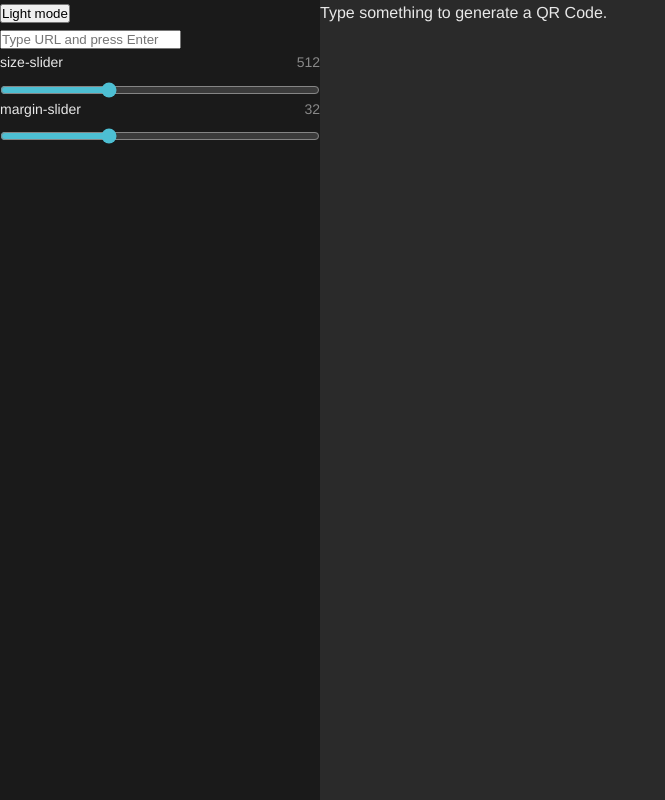
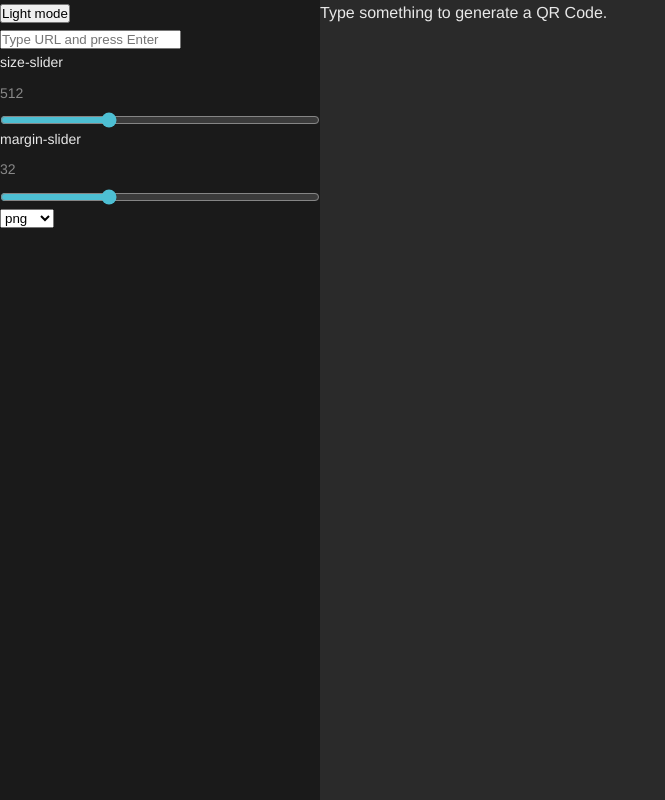
Before and after one commit to andr-migue/damero, a React (Vite) app: page / in a window 1280 px wide. Shown: the whole page, without its empty margins (0-665 px from the left). Built offline with nearby package versions, Linux system fonts and the light colour scheme.

Commit message:
selector for format

```diff
--- a/src/components/Sidebar/Sidebar.tsx
+++ b/src/components/Sidebar/Sidebar.tsx
@@ -11,9 +11,10 @@ interface SidebarProps {
     src: string | undefined
     updateSize: (value: number) => void
     updateMargin: (value: number) => void
+    updateFormat: (value: string) => void
 }
 
-export function Sidebar({ theme, toggleTheme, params,onSubmitData, src, updateSize, updateMargin }: SidebarProps) {
+export function Sidebar({ theme, toggleTheme, params, onSubmitData, src, updateSize, updateMargin, updateFormat }: SidebarProps) {
     const [draft, setDraft] = useState('')
 
     return (
@@ -51,6 +52,16 @@ export function Sidebar({ theme, toggleTheme, params,onSubmitData, src, updateSi
                 onChange={updateMargin}
             />
 
+            <select
+                value={params.format}
+                onChange={e => updateFormat(e.target.value)}
+            >
+                <option value="svg">svg</option>
+                <option value="png">png</option>
+                <option value="jpeg">jpeg</option>
+                <option value="webp">webp</option>
+            </select>
+
             {src && (
                 <a className="download-button" href={src} download={`qr.${params.format}`}>
                     Descargar {params.format.toUpperCase()}
--- a/src/components/controls/SliderControl/SliderControl.tsx
+++ b/src/components/controls/SliderControl/SliderControl.tsx
@@ -15,9 +15,9 @@ export function SliderControl({ label, value, min, max, step, unit, onChange }:
         <label className="slider-control">
             <span className="slider-control__label">
                 {label}
-                <span className="slider-control__value">
-                    {value}{unit && ` ${unit}`}
-                </span>
+            </span>
+            <span className="slider-control__value">
+                {value}{unit && ` ${unit}`}
             </span>
             <input
                 type="range"
--- a/src/core/params.ts
+++ b/src/core/params.ts
@@ -1,5 +1,4 @@
 type ErrorCorrection = 'L' | 'M' | 'Q' | 'H'
-type Format = 'svg' | 'png' | 'jpeg' | 'webp'
 type LogoKind = 'raster' | 'svg'
 
 type Logo = {
@@ -17,7 +16,7 @@ export type Params = {
     margin: number
     error: ErrorCorrection
     version?: number
-    format: Format
+    format: string
 }
 
 export const DEFAULTS = {
--- a/src/pages/GeneratorPage.tsx
+++ b/src/pages/GeneratorPage.tsx
@@ -29,6 +29,7 @@ export function GeneratorPage({ theme, toggleTheme }: GeneratorPageProps) {
     const commitData = (value: string) => setParams(prev => ({ ...prev, data: value }))
     const updateSize = (value: number) => setParams(prev => ({ ...prev, size: value }))
     const updateMargin = (value: number) => setParams(prev => ({ ...prev, margin: value }))
+    const updateFormat = (value: string) => setParams(prev => ({ ...prev, format: value }))
 
     return (
         <div className="box">
@@ -40,6 +41,7 @@ export function GeneratorPage({ theme, toggleTheme }: GeneratorPageProps) {
                 src={src}
                 updateSize={updateSize}
                 updateMargin={updateMargin}
+                updateFormat={updateFormat}
             />
             <Content src={src} hasData={!!params.data} />
         </div>
```
